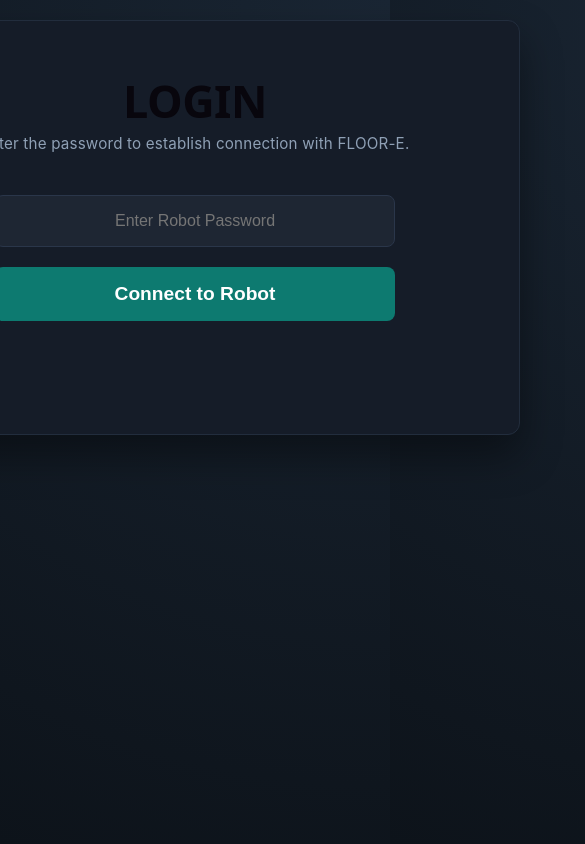
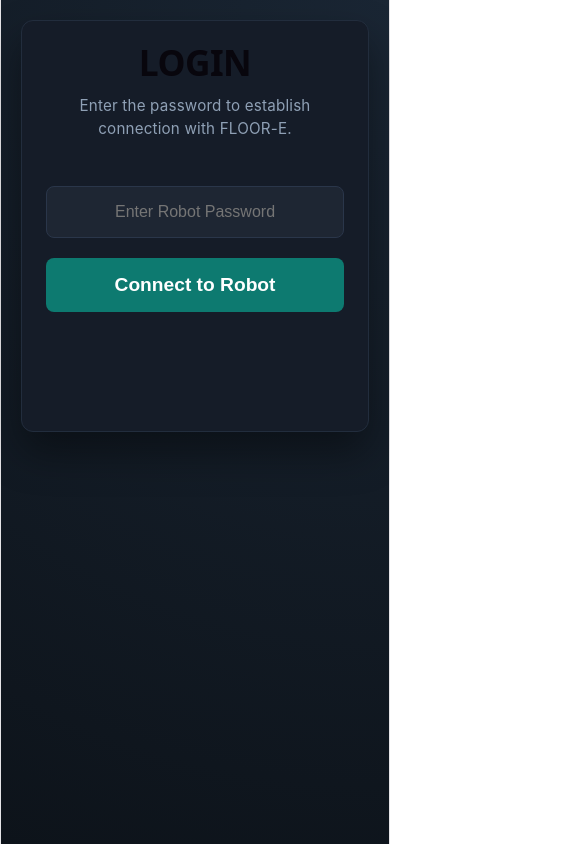
Before and after one commit to francescaartes/floor-e, a React app in the folder frontend/: page / in a window 390 px wide. Shown: the top 844 px of the page, 585 px wide, since content can reach past the window. Built offline with nearby package versions, Linux system fonts and the light colour scheme; no server answers; the HTML template or start-up script is replaced by a standard one.

Commit message:
style: implement responsive media query viewports for optimized mobile display layout

```diff
--- a/frontend/src/App.css
+++ b/frontend/src/App.css
@@ -15,6 +15,7 @@
 body {
   margin: 0;
   padding: 0;
+  width: 100%;
 }
 
 /* ==========================================================================
@@ -164,20 +165,6 @@ body {
 }
 
 /* ==========================================================================
-   Error Handlers
-   ========================================================================== */
-.error-message {
-  background-color: rgba(239, 68, 68, 0.1);
-  border: 1px solid rgba(239, 68, 68, 0.2);
-  color: #ef4444;
-  padding: 12px;
-  border-radius: 6px;
-  margin-top: 20px;
-  font-size: 0.9rem;
-  text-align: center;
-}
-
-/* ==========================================================================
    Authentication Styles
    ========================================================================== */
 .auth-card {
@@ -248,3 +235,42 @@ body {
   font-size: 0.9rem;
   text-align: center;
 }
+
+/* ==========================================================================
+   MEDIA QUERIES: Mobile & Tablet Viewports responsive design
+   ========================================================================== */
+@media (max-width: 600px) {
+  .control-panel {
+    padding: 24px;
+    min-height: auto;
+    gap: 20px;
+  }
+
+  .title-block h1 {
+    font-size: 2.2rem;
+  }
+
+  .telemetry-grid {
+    grid-template-columns: 1fr;
+    gap: 10px;
+  }
+
+  .telemetry-grid article {
+    padding: 14px;
+    flex-direction: row;
+    justify-content: space-between;
+    align-items: center;
+  }
+
+  .telemetry-grid article span {
+    margin-bottom: 0;
+  }
+
+  .auth-card {
+    padding-top: 30px;
+  }
+
+  .auth-title-block p {
+    margin-bottom: 25px !important;
+  }
+}
```
